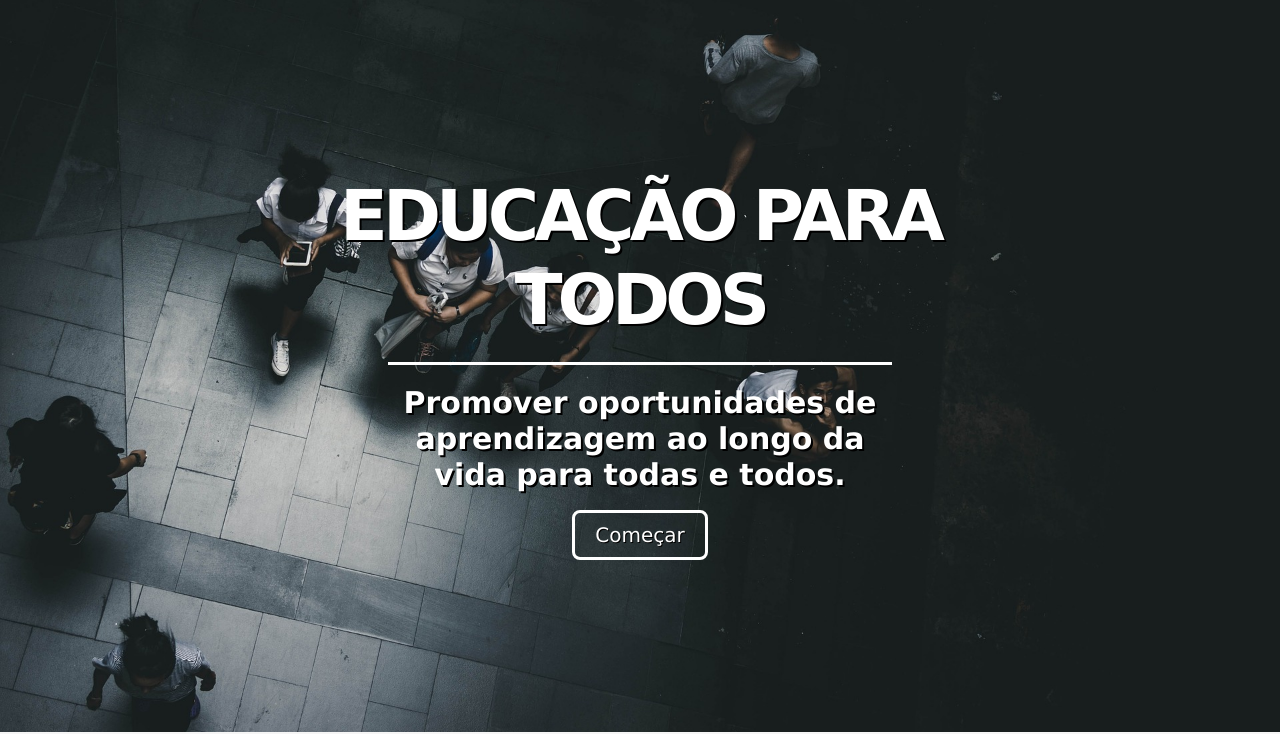
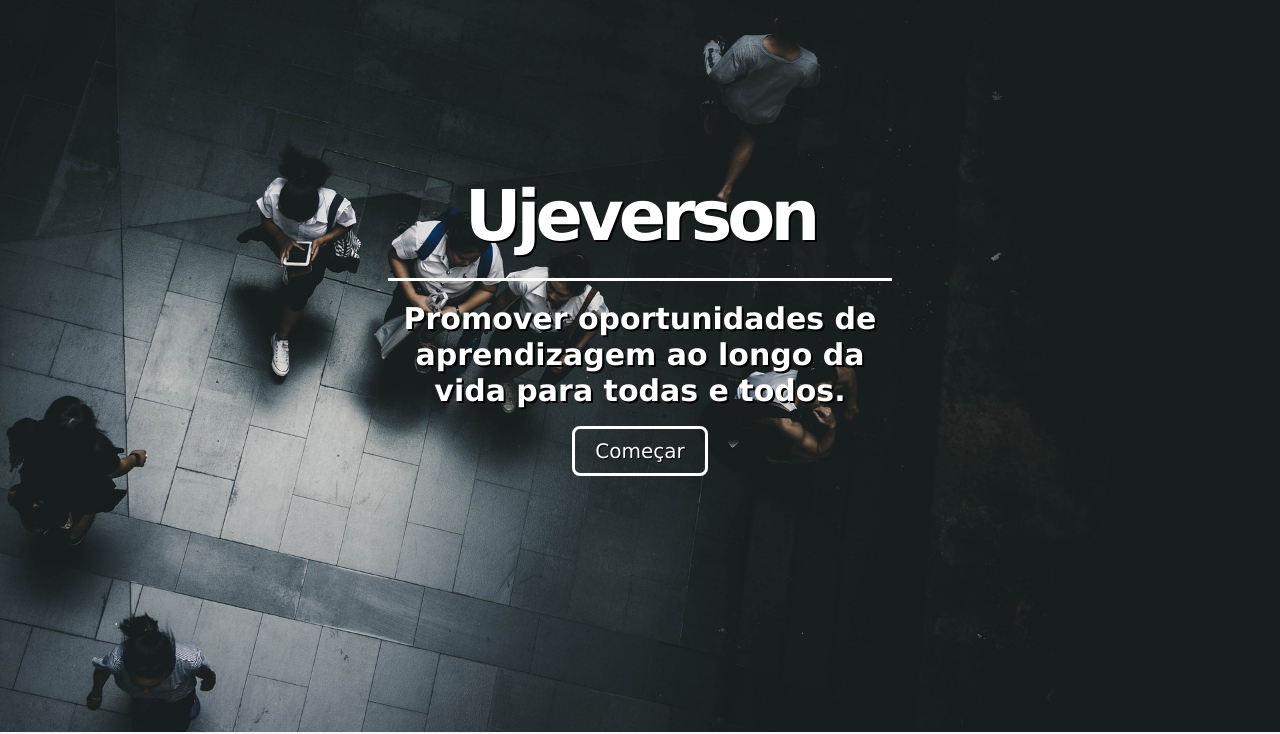
Before and after one commit to Ujeverson/educacao, a plain HTML site: page index.html in a window 1280 px wide. Shown: the part 88-822 px from the top of the page. Drawn offline with Linux system fonts and the light colour scheme.

Commit message:
Update index.html

```diff
--- a/index.html
+++ b/index.html
@@ -23,7 +23,7 @@
 
     <figure id="capa" class="centralizado">
         <div class="imagemcapa">
-            <h1 class="titulo">EDUCAÇÃO PARA TODOS</h1>
+            <h1 class="titulo">Ujeverson</h1>
             <h2 class="titulo">Promover oportunidades de aprendizagem ao
                 longo da vida para todas e todos.</h2>
             <a id="acao" href="https://nacoesunidas.org/pos2015/ods4/" target="_blanck">Começar</a>
```
